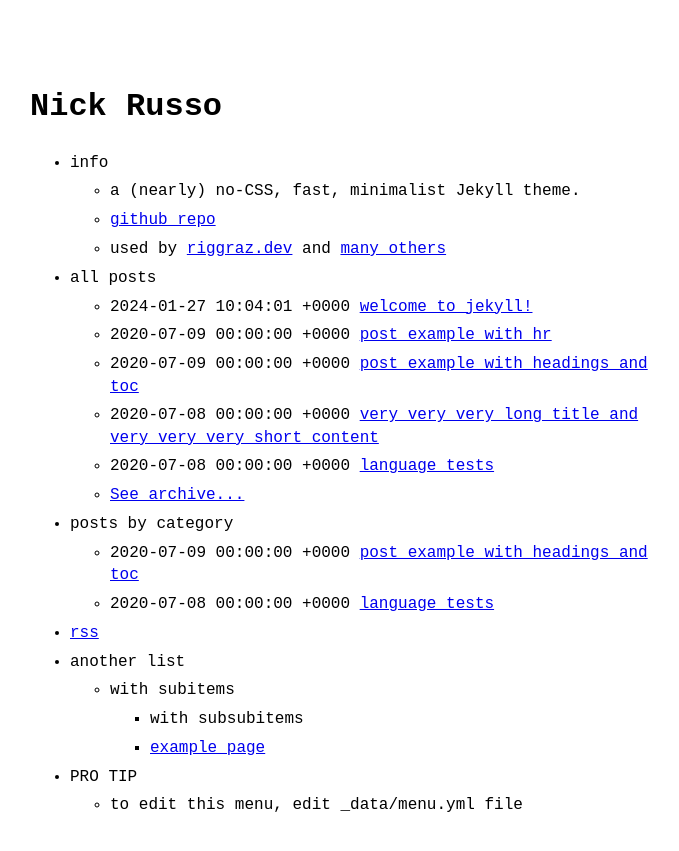
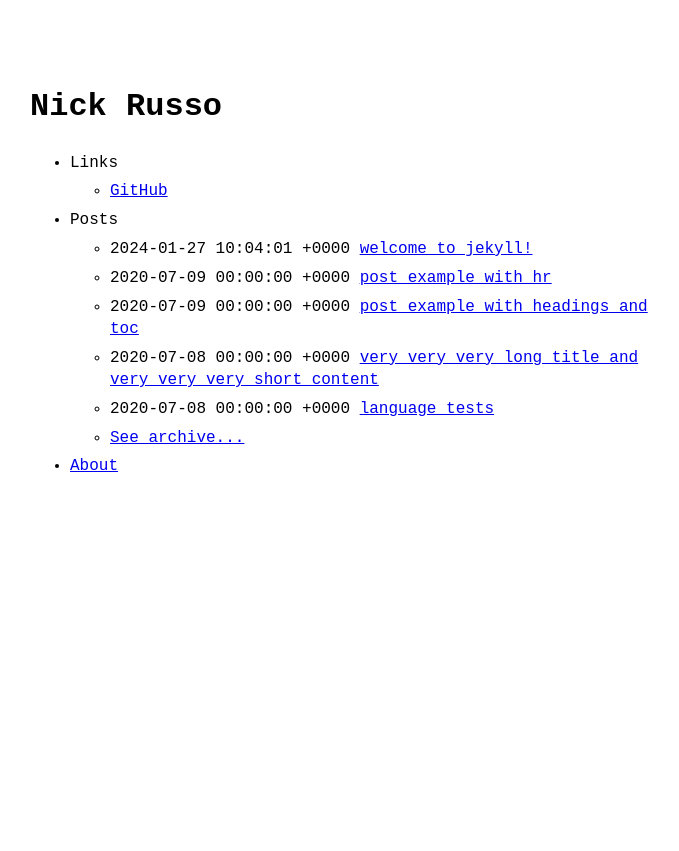
Before and after one commit to nijaru/nijaru.github.io, a Jekyll site: the page built from index.md, in a window 1280 px wide. Shown: the top 851 px of the page, without its empty margins (290-969 px from the left). Built offline with Jekyll 4.4.1, drawn with Linux system fonts in a browser that asks for light colours.

Commit message:
menu: initial update
Signed-off-by: Nick Russo <nijaru0x@gmail.com>

```diff
--- a/_data/menu.yml
+++ b/_data/menu.yml
@@ -2,37 +2,21 @@
 # https://github.com/riggraz/no-style-please#customize-the-menu
 
 entries:
-  - title: info
-    entries:
-      - title: a (nearly) no-CSS, fast, minimalist Jekyll theme.
-      - title: github repo
-        url: https://github.com/riggraz/no-style-please
-      - title: "used by <a href='https://riggraz.dev'>riggraz.dev</a> and <a href='https://github.com/riggraz/no-style-please/network/dependents'>many others</a>"
+    - title: Links
+      entries:
+          - title: "<a href='https://github.com/nijaru'>GitHub</a>"
+            url: https://github.com/riggraz/no-style-please
 
-  - title: all posts
-    post_list:
-      limit: 5
-      show_more: true
-      show_more_text: See archive...
-      show_more_url: archive.html
+    - title: Posts
+      post_list:
+          limit: 5
+          # category: example2
+          show_more: true
+          show_more_text: See archive...
+          show_more_url: archive.html
 
-  - title: posts by category
-    post_list:
-      category: example2
-      show_more: true
-      show_more_text: See more posts...
-      show_more_url: example2-archive.html
+    - title: About
+      url: about
 
-  - title: rss
-    url: feed.xml
-
-  - title: another list
-    entries:
-      - title: with subitems
-        entries:
-          - title: with subsubitems
-          - title: example page
-            url: about
-  - title: PRO TIP
-    entries:
-      - title: to edit this menu, edit _data/menu.yml file
+    # - title: rss
+    #   url: feed.xml
```
